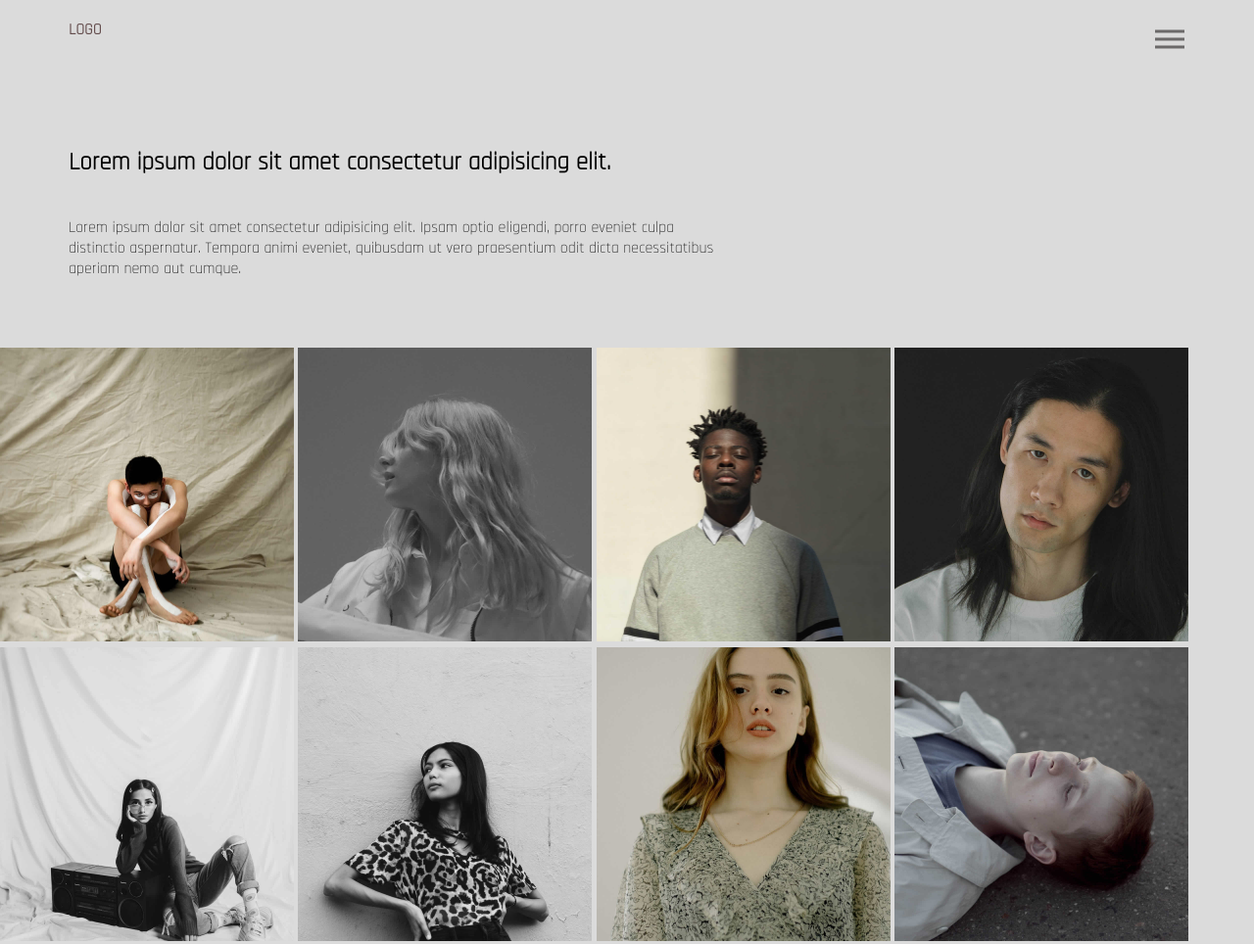
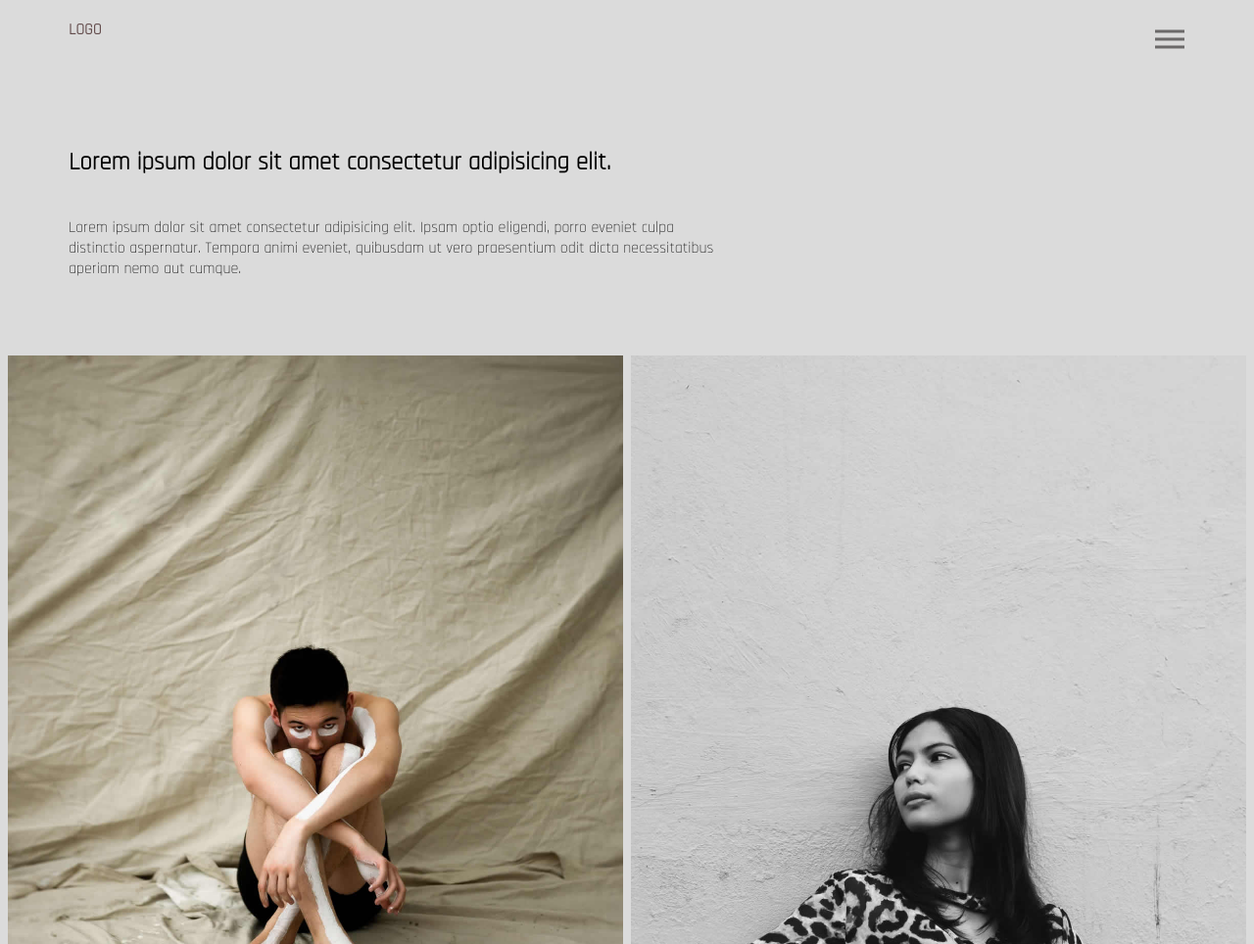
Before and after one commit to irmairma23/Exercise--2, a plain HTML site: page homepage.html in a window 1280 px wide. Shown: the top 964 px of the page at 98% size. Drawn offline with Linux system fonts and the light colour scheme; a web font is replaced by a local one.

Commit message:
initial commit

```diff
--- a/homepage.css
+++ b/homepage.css
@@ -110,24 +110,26 @@
     padding: 20px;
 }
 
-.images {
-    justify-content: center;
-    align-items: center;
-    margin-top: 10px;
-    width: 100vw;
-
-    grid-template-columns: repeat(auto-fill, minmax(100% 100%));
-    column-gap: 10px;
-    row-gap: 10px;
+.row {
+  display: -ms-flexbox; /* IE 10 */
+  display: flex;
+  -ms-flex-wrap: wrap; /* IE 10 */
+  flex-wrap: wrap;
+  padding: 0 4px;
 }
 
-.img {
-    width: 300px;
-    height: 300px;
-    object-fit: cover;
-    object-position: center;
+/* Create two equal columns that sits next to each other */
+.column {
+  -ms-flex: 50%; /* IE 10 */
+  flex: 50%;
+  padding: 0 4px;
+}
 
+.column img {
+  margin-top: 8px;
+  vertical-align: middle;
 }
+
 
 .last {
     display: flex;
--- a/homepage.html
+++ b/homepage.html
@@ -35,15 +35,27 @@
 
       <script src="jss.js"></script>
 
-      <div class="images">
-        <img class="img" src="img/photo-1.jpg" alt="Photo">
-        <img class="img" src="img/photo-4.jpg" alt="Photo">
-        <img class="img" src="img/photo-7.jpg" alt="Photo">
-        <img class="img" src="img/photo-2.jpg" alt="Photo">
-        <img class="img" src="img/photo-5.jpg" alt="Photo">
-        <img class="img" src="img/photo-8.jpg" alt="Photo">
-        <img class="img" src="img/photo-3.jpg" alt="Photo">
-        <img class="img" src="img/photo-6.jpg" alt="Photo">
+      <div class="row">
+        <div class="column">
+          <img src="/img/photo-1.jpg" style="width:100%">
+          <img src="/img/photo-2.jpg" style="width:100%">
+          <img src="/img/photo-3.jpg" style="width:100%">
+          <img src="/img/photo-4.jpg" style="width:100%">
+
+
+
+        </div>
+        <div class="column">
+          <img src="/img/photo-8.jpg" style="width:100%">
+          <img src="/img/photo-9.jpg" style="width:100%">
+          <img src="/img/photo-12.jpg" style="width:100%">
+          <img src="/img/photo-7.jpg" style="width:100%">
+          <img src="/img/photo-6.jpg" style="width:100%">
+
+
+        </div>
+
+      </div>
 
     <div class="last">
         <div class="section">
@@ -64,9 +76,6 @@
             <section>Floor 4</section>
             <section>Tel: +996 2 34 54 56</section>
         </div>
-    </div>
-
-
 
 </body>
 </html>
--- a/jss.js
+++ b/jss.js
@@ -8,3 +8,43 @@ hamburger.addEventListener("click", () => {
     link.classList.toggle("fade");
   });
 });
+
+var elements = document.getElementsByClassName("column");
+
+// Declare a loop variable
+var i;
+
+// Full-width images
+function one() {
+    for (i = 0; i < elements.length; i++) {
+    elements[i].style.msFlex = "100%";  // IE10
+    elements[i].style.flex = "100%";
+  }
+}
+
+// Two images side by side
+function two() {
+  for (i = 0; i < elements.length; i++) {
+    elements[i].style.msFlex = "50%";  // IE10
+    elements[i].style.flex = "50%";
+  }
+}
+
+// Four images side by side
+function four() {
+  for (i = 0; i < elements.length; i++) {
+    elements[i].style.msFlex = "25%";  // IE10
+    elements[i].style.flex = "25%";
+  }
+}
+
+// Add active class to the current button (highlight it)
+var header = document.getElementById("myHeader");
+var btns = header.getElementsByClassName("btn");
+for (var i = 0; i < btns.length; i++) {
+  btns[i].addEventListener("click", function() {
+    var current = document.getElementsByClassName("active");
+    current[0].className = current[0].className.replace(" active", "");
+    this.className += " active";
+  });
+}
```
